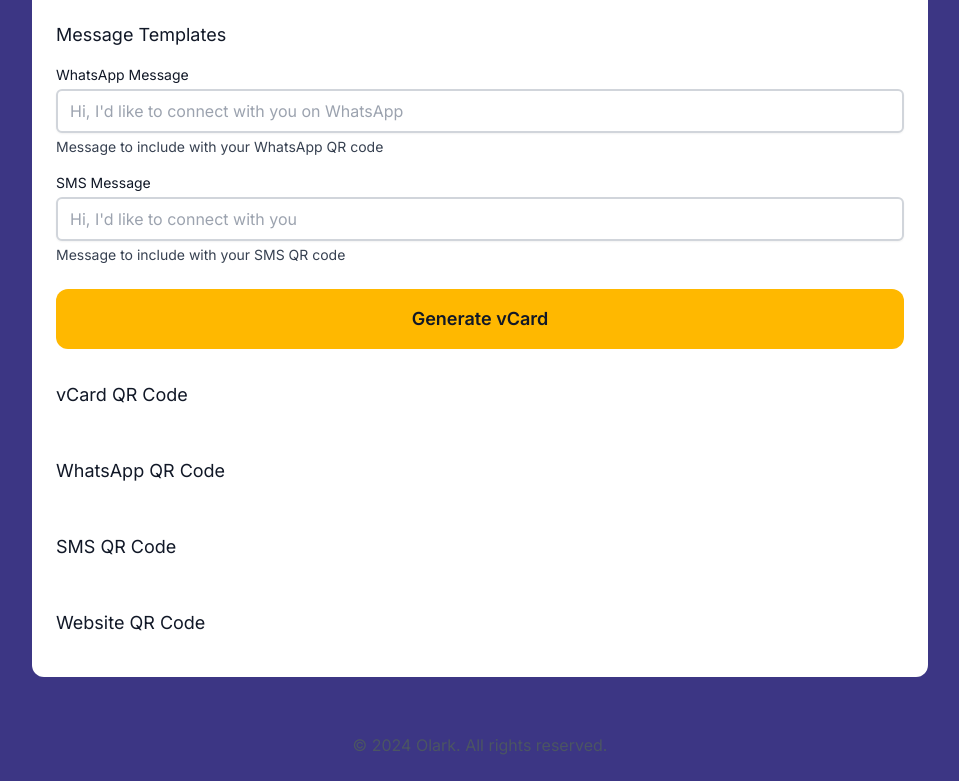
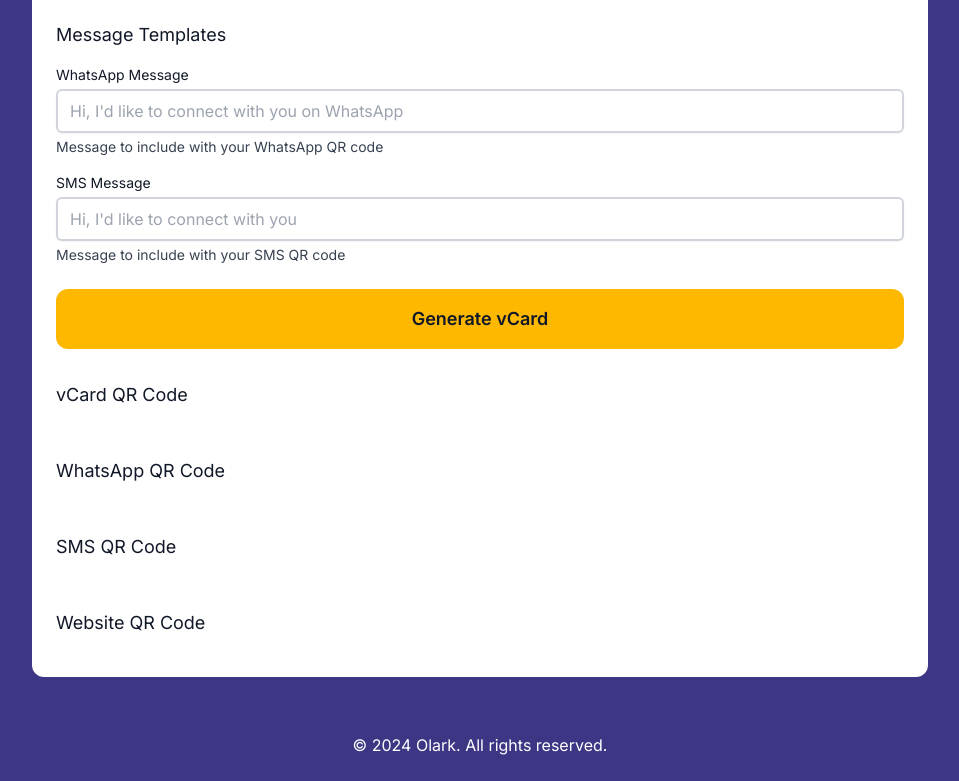
Before and after one commit to jaminben/vcard-generator, a website with bundled scripts: page src/index.html in a window 1280 px wide. Shown: the part 965-1746 px from the top of the page, without its empty margins (160-1119 px from the left). Built offline with nearby package versions, Linux system fonts and the light colour scheme; files whose address does not match are found by name.

Commit message:
made white

```diff
--- a/src/index.html
+++ b/src/index.html
@@ -208,7 +208,7 @@
     </main>
 
     <!-- Footer section -->
-    <footer class="py-6 mt-8 text-center text-gray-600" role="contentinfo">
+    <footer class="py-6 mt-8 text-center text-white" role="contentinfo">
         <p>© 2024 Olark. All rights reserved.</p>
     </footer>
 
```
